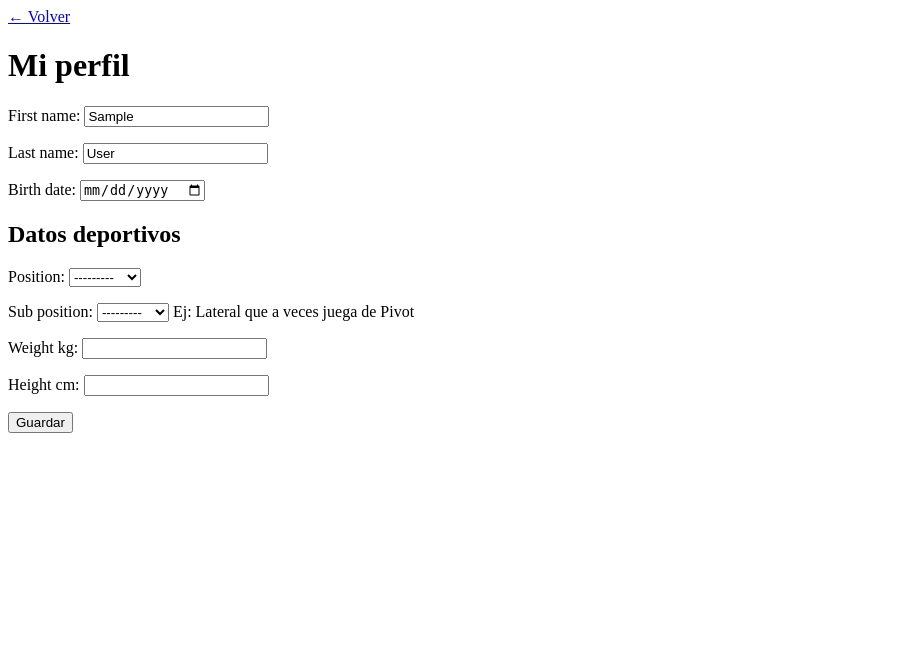
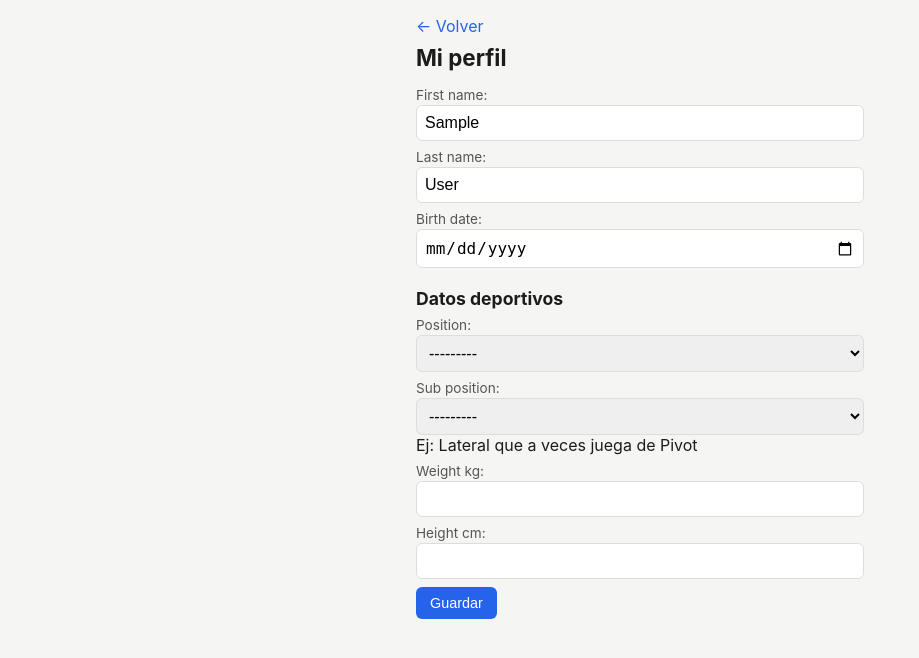
Before and after one commit to PabloMarinUrtiaga/App_Entrenamiento, a Django app: page /profile/ in a window 1280 px wide. Shown: the top 658 px of the page, without its empty margins (0-919 px from the left). Run offline with Django 5.2, Linux system fonts and the light colour scheme; the visitor is signed in with stand-in values (Sample User, id 1); data comes from the database, SQL or seed files in the repository.

Commit message:
Style: CSS para mejor visual

```diff
--- /dev/null
+++ b/frontend/static/frontend/style.css
@@ -0,0 +1,73 @@
+* { box-sizing: border-box; }
+
+body {
+    font-family: -apple-system, system-ui, sans-serif;
+    max-width: 480px;
+    margin: 0 auto;
+    padding: 16px;
+    background: #f5f5f4;
+    color: #1c1c1a;
+}
+
+h1 { font-size: 1.4rem; margin: 8px 0 16px; }
+h2 { font-size: 1.1rem; margin: 20px 0 8px; }
+h3 { font-size: 1rem; margin: 16px 0 8px; }
+
+a { color: #2563eb; text-decoration: none; }
+a:hover { text-decoration: underline; }
+
+.back-link { display: inline-block; margin-bottom: 12px; font-size: 0.9rem; }
+
+ul { list-style: none; padding: 0; margin: 0; }
+
+li {
+    background: white;
+    border-radius: 8px;
+    padding: 10px 12px;
+    margin-bottom: 6px;
+    display: flex;
+    justify-content: space-between;
+    align-items: center;
+}
+
+form { margin: 12px 0; }
+
+form p { margin: 8px 0; }
+
+label { font-size: 0.85rem; color: #555; display: block; margin-bottom: 2px; }
+
+input, select, textarea {
+    width: 100%;
+    padding: 8px;
+    border: 1px solid #ddd;
+    border-radius: 6px;
+    font-size: 1rem;
+}
+
+button {
+    background: #2563eb;
+    color: white;
+    border: none;
+    padding: 8px 14px;
+    border-radius: 6px;
+    font-size: 0.9rem;
+    cursor: pointer;
+}
+
+button:hover { background: #1d4ed8; }
+
+.dashboard-links {
+    display: flex;
+    flex-direction: column;
+    gap: 8px;
+    margin-top: 16px;
+}
+
+.dashboard-links a {
+    background: white;
+    padding: 12px;
+    border-radius: 8px;
+    text-align: center;
+}
+
+.status-ok { color: #16a34a; font-weight: 600; }
--- a/frontend/templates/frontend/base.html
+++ b/frontend/templates/frontend/base.html
@@ -1,9 +1,11 @@
+{% load static %}
 <!DOCTYPE html>
 <html lang="es">
 <head>
     <meta charset="UTF-8">
     <meta name="viewport" content="width=device-width, initial-scale=1.0">
     <title>{% block title %}App Entrenamiento{% endblock %}</title>
+    <link rel="stylesheet" href="{% static 'frontend/style.css' %}">
     <script src="https://unpkg.com/[email protected]"></script>
     <script src="https://cdn.jsdelivr.net/npm/chart.js"></script>
 </head>
--- a/frontend/views.py
+++ b/frontend/views.py
@@ -145,21 +145,10 @@ def attendance_register(request):
     athletes = AthleteProfile.objects.filter(coach=request.user).select_related("user")
     today = timezone.localdate()
 
-    # IDs de deportistas que YA tienen asistencia marcada hoy, para no ofrecer marcarlos de nuevo
     already_marked = set(
         Attendance.objects.filter(athlete__athlete_profile__coach=request.user, date=today)
         .values_list("athlete_id", flat=True)
     )
-
-    if request.method == "POST":
-        athlete_id = request.POST.get("athlete_id")
-        athlete_profile = get_object_or_404(AthleteProfile, user_id=athlete_id, coach=request.user)
-        Attendance.objects.get_or_create(
-            athlete=athlete_profile.user,
-            date=today,
-            defaults={"registered_by": request.user},
-        )
-        return redirect("attendance-register")
 
     context = {"athletes": athletes, "already_marked": already_marked, "today": today}
     return render(request, "frontend/attendance_register.html", context)
@@ -266,3 +255,15 @@ def request_coach(request):
         return redirect("athlete-dashboard")
 
     return render(request, "frontend/request_coach.html")
+
+@login_required
+def mark_attendance_htmx(request, athlete_id):
+    if request.user.role != "coach" or request.method != "POST":
+        return redirect("athlete-dashboard")
+
+    profile = get_object_or_404(AthleteProfile, user_id=athlete_id, coach=request.user)
+    today = timezone.localdate()
+    Attendance.objects.get_or_create(
+        athlete=profile.user, date=today, defaults={"registered_by": request.user}
+    )
+    return render(request, "frontend/partials/attendance_row.html", {"athlete": profile, "marked": True})
```
Also changed, not shown: frontend/templates/frontend/athlete_dashboard.html (+5 -5 lines), frontend/templates/frontend/attendance_register.html (+3 -10 lines), frontend/templates/frontend/coach_dashboard.html (+5 -5 lines), frontend/templates/frontend/partials/attendance_row.html (added, +13 -0 lines).
